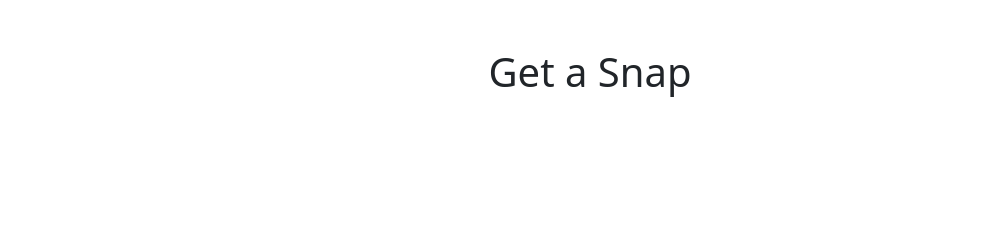
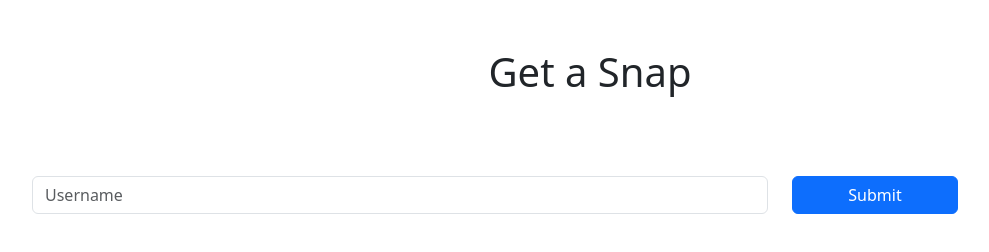
Before and after one commit to GauravShreenet/APIcallPractice, a plain HTML site: page index.html in a window 1280 px wide. Shown: the whole page, without its empty margins (50-1039 px from the left). Drawn offline with nearby package versions, Linux system fonts and the light colour scheme.

Commit message:
first commit

```diff
--- a/index.html
+++ b/index.html
@@ -15,6 +15,17 @@
                     <h1>Get a Snap</h1>
                 </div>
             </div>
+
+            <div class="row mt-5 g-4">
+                <div class="col-md-8">
+                    <input type="text" class="form-control" placeholder="Username" aria-label="Username" aria-describedby="basic-addon1">
+                </div>
+                <div class="col-md-2">
+                    <div class="d-grid">
+                        <button type="submit" class="btn btn-primary ">Submit</button>
+                    </div>
+                </div>
+            </div>
         </div>
     </div>
 </body>
```
